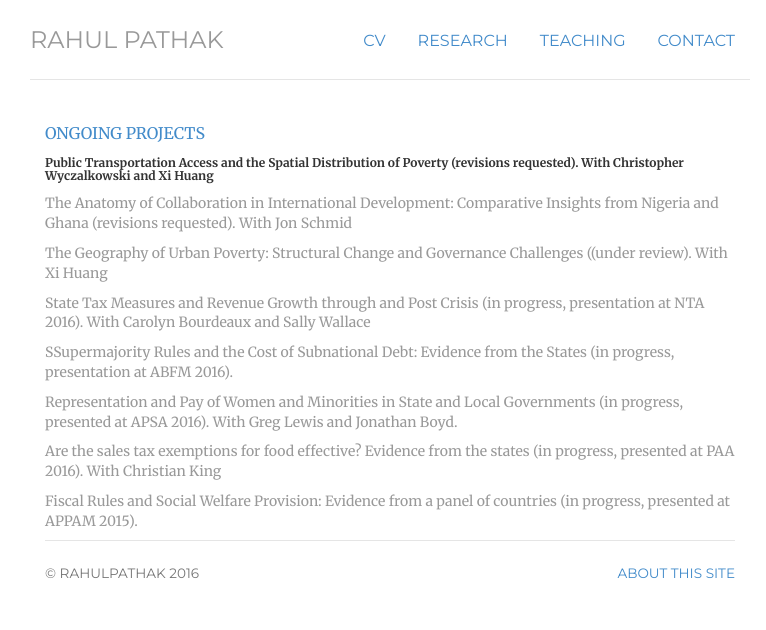
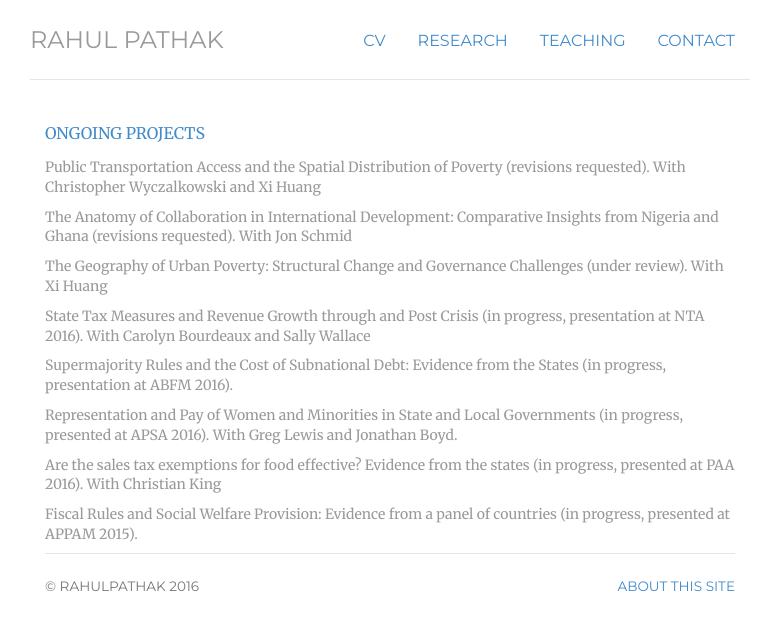
Before and after one commit to pathak-rahul/pathak-rahul.github.io, a Jekyll site: the page built from ongoing/index.html, in a window 1280 px wide. Shown: the top 630 px of the page, without its empty margins (250-1016 px from the left). Built offline with Jekyll 4.4.1, drawn with Linux system fonts in a browser that asks for light colours.

Commit message:
Update index.html

```diff
--- a/ongoing/index.html
+++ b/ongoing/index.html
@@ -11,11 +11,11 @@ title: ongoing
 
 <ul class="list-unstyled">
 
-<h6>Public Transportation Access and the Spatial Distribution of Poverty (revisions requested). With Christopher Wyczalkowski and Xi Huang</h6>
+<h4><small>Public Transportation Access and the Spatial Distribution of Poverty (revisions requested). With Christopher Wyczalkowski and Xi Huang</small></h6>
 <h4><small>The Anatomy of Collaboration in International Development: Comparative Insights from Nigeria and Ghana (revisions requested). With Jon Schmid</small></h4>
-<h4><small>The Geography of Urban Poverty: Structural Change and Governance Challenges ((under review). With Xi Huang</small></h4>
+<h4><small>The Geography of Urban Poverty: Structural Change and Governance Challenges (under review). With Xi Huang</small></h4>
 <h4><small>State Tax Measures and Revenue Growth through and Post Crisis (in progress, presentation at NTA 2016). With Carolyn Bourdeaux and Sally Wallace</small></h4>
-<h4><small>SSupermajority Rules and the Cost of Subnational Debt: Evidence from the States (in progress, presentation at ABFM 2016).</small></h4>
+<h4><small>Supermajority Rules and the Cost of Subnational Debt: Evidence from the States (in progress, presentation at ABFM 2016).</small></h4>
 <h4><small>Representation and Pay of Women and Minorities in State and Local Governments (in progress, presented at APSA 2016). With Greg Lewis and Jonathan Boyd. </small></h4>
 <h4><small>Are the sales tax exemptions for food effective? Evidence from the states (in progress, presented at PAA 2016). With Christian King </small></h4>
 <h4><small>Fiscal Rules and Social Welfare Provision: Evidence from a panel of countries (in progress, presented at APPAM 2015).</small></h4>
```
